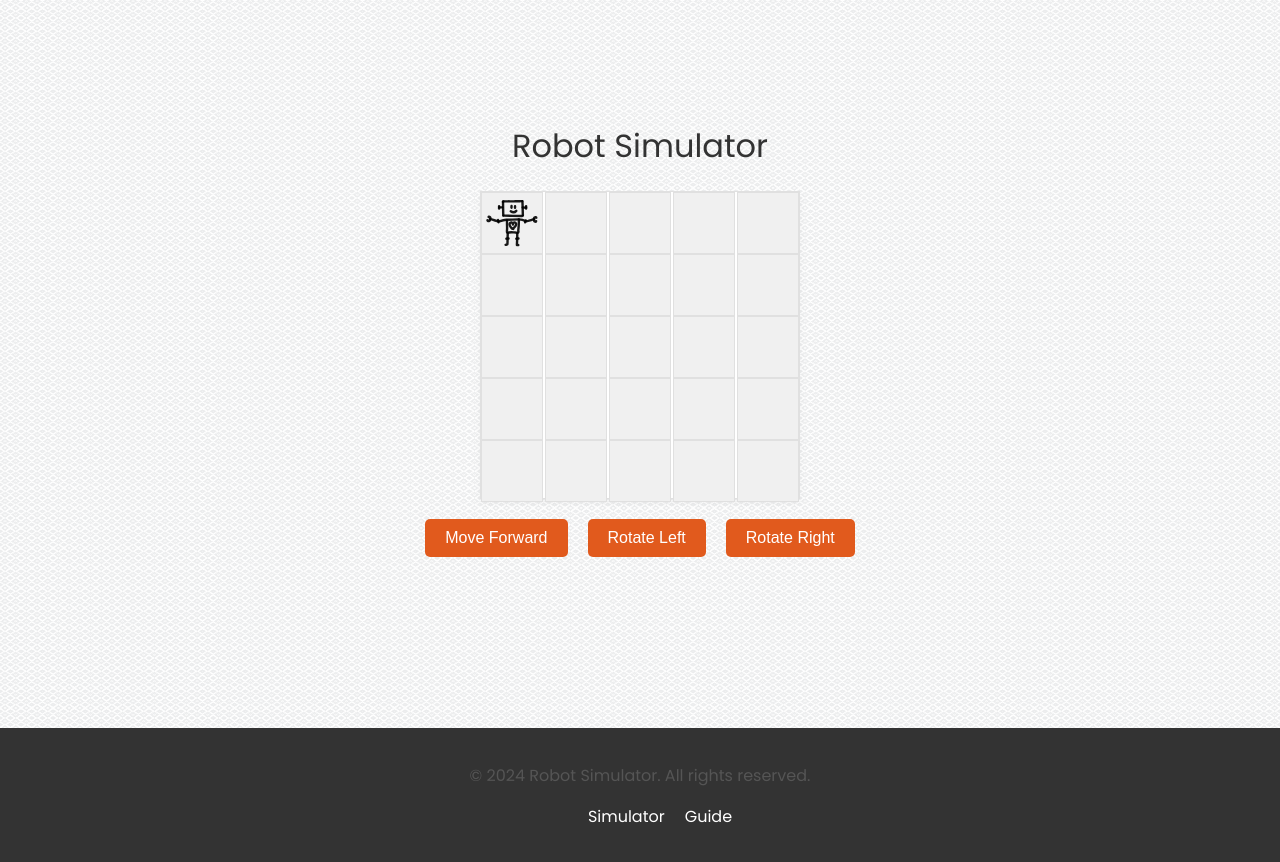
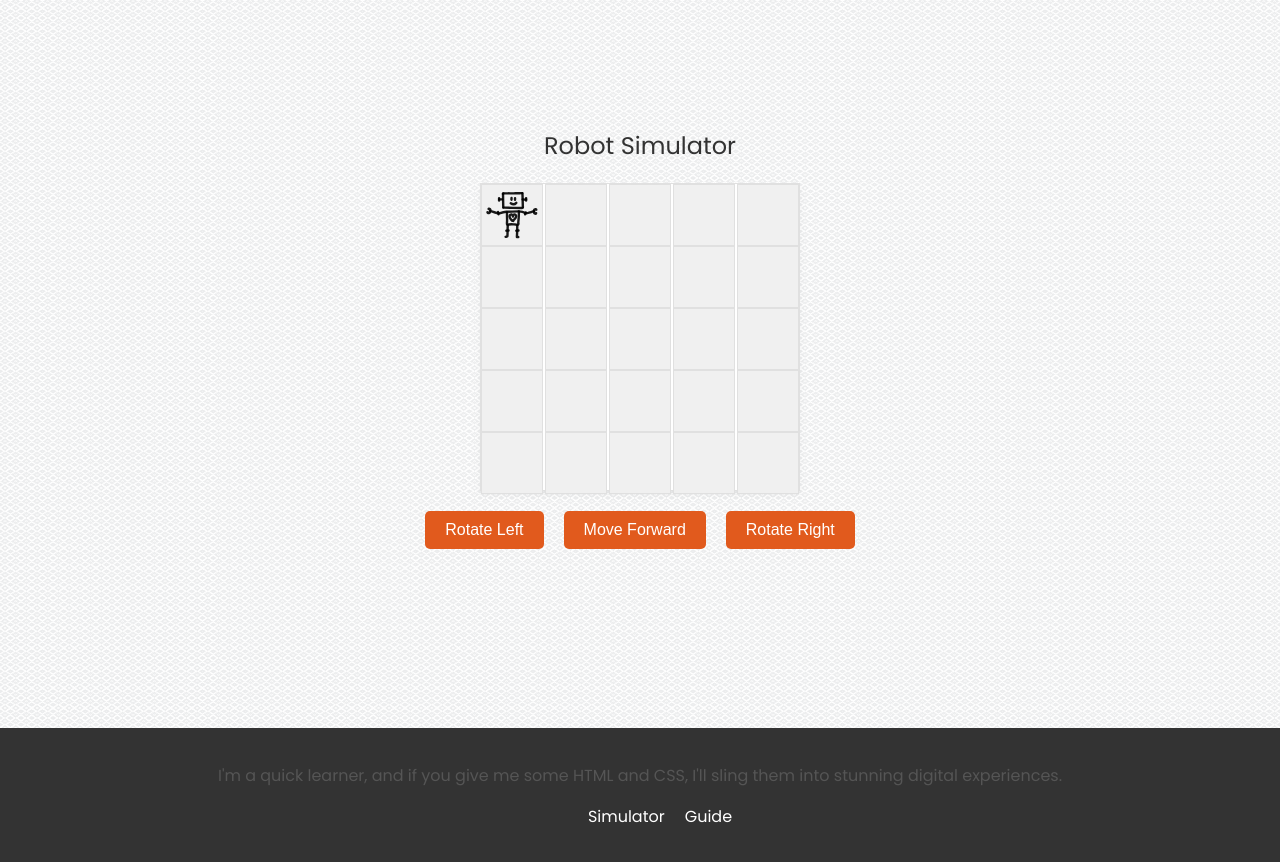
Before and after one commit to OneTwoSz/Yourbell_Projects, a React (Create React App) app in the folder robot-simulator/: page / in a window 1280 px wide. Shown: the part 1260-2122 px from the top of the page. Built offline with nearby package versions, Linux system fonts and the light colour scheme.

Commit message:
Final push I guess

```diff
--- a/robot-simulator/src/App.js
+++ b/robot-simulator/src/App.js
@@ -11,18 +11,19 @@ import useRobot from './hooks/useRobot';
 const App = () => {
   const { position, moveForward, rotateLeft, rotateRight } = useRobot();
 
-  const scrollToSimulator = () => {
-    document.getElementById('simulator').scrollIntoView({ behavior: 'smooth' });
+  const scrollToElement = (id) => {
+    document.getElementById(id).scrollIntoView({ behavior: 'smooth' });
   };
 
   return (
     <div className="app">
       <Header />
-      <Hero onClick={scrollToSimulator} />
-      <div id="guide">
+      <Hero onClick={() => scrollToElement('simulator')} />
+      <main>
+        <section id="guide">
           <InteractiveGuide />
-      </div>
-      <div id="simulator">
+        </section>
+        <section id="simulator">
           <h1>Robot Simulator</h1>
           <Grid position={position} gridSize={5} />
           <Controls
@@ -30,7 +31,8 @@ const App = () => {
             rotateLeft={rotateLeft}
             rotateRight={rotateRight}
           />
-      </div>
+        </section>
+      </main>
       <Footer />
     </div>
   );
--- a/robot-simulator/src/components/Controls.js
+++ b/robot-simulator/src/components/Controls.js
@@ -3,8 +3,8 @@ import React from 'react';
 const Controls = ({ moveForward, rotateLeft, rotateRight }) => {
   return (
     <div className="controls">
+      <button onClick={rotateLeft}>Rotate Left</button>
       <button onClick={moveForward}>Move Forward</button>
-      <button onClick={rotateLeft}>Rotate Left</button>
       <button onClick={rotateRight}>Rotate Right</button>
     </div>
   );
--- a/robot-simulator/src/components/Footer.js
+++ b/robot-simulator/src/components/Footer.js
@@ -4,7 +4,7 @@ const Footer = () => {
   return (
     <footer className="footer">
       <div className="container">
-        <p>&copy; 2024 Robot Simulator. All rights reserved.</p>
+        <p>I'm a quick learner, and if you give me some HTML and CSS, I'll sling them into stunning digital experiences.</p>
         <nav className="footer-nav">
           <ul>
             <li><a href="#simulator">Simulator</a></li>
--- a/robot-simulator/src/components/Grid.js
+++ b/robot-simulator/src/components/Grid.js
@@ -3,39 +3,32 @@ import { ReactComponent as RobotIcon } from '../assets/robot.svg';
 
 const Grid = ({ position, gridSize }) => {
   const getRotation = (direction) => {
-    switch (direction) {
-      case 'N':
-        return 'rotate(0deg)';
-      case 'E':
-        return 'rotate(90deg)';
-      case 'S':
-        return 'rotate(180deg)';
-      case 'W':
-        return 'rotate(270deg)';
-      default:
-        return 'rotate(0deg)';
-    }
+    const rotations = {
+      N: 'rotate(0deg)',
+      E: 'rotate(90deg)',
+      S: 'rotate(180deg)',
+      W: 'rotate(270deg)',
+    };
+    return rotations[direction] || 'rotate(0deg)';
   };
 
   return (
     <div className="grid">
-      {[...Array(gridSize)].map((_, rowIndex) => (
+      {Array.from({ length: gridSize }).map((_, rowIndex) => (
         <div key={rowIndex} className="row">
-          {[...Array(gridSize)].map((_, colIndex) => (
-            <div
-              key={colIndex}
-              className={`cell ${
-                position.x === colIndex && position.y === rowIndex ? 'robot' : ''
-              }`}
-            >
-              {position.x === colIndex && position.y === rowIndex && (
+          {Array.from({ length: gridSize }).map((_, colIndex) => {
+            const isRobotPosition = position.x === colIndex && position.y === rowIndex;
+            return (
+              <div key={colIndex} className={`cell ${isRobotPosition ? 'robot' : ''}`}>
+                {isRobotPosition && (
                   <RobotIcon
                     style={{ transform: getRotation(position.dir) }}
                     className="robot-svg"
                   />
                 )}
               </div>
-          ))}
+            );
+          })}
         </div>
       ))}
     </div>
--- a/robot-simulator/src/components/InteractiveGuide.js
+++ b/robot-simulator/src/components/InteractiveGuide.js
@@ -13,17 +13,8 @@ const steps = [
 const InteractiveGuide = () => {
   const [currentStep, setCurrentStep] = useState(0);
 
-  const nextStep = () => {
-    if (currentStep < steps.length - 1) {
-      setCurrentStep(currentStep + 1);
-    }
-  };
-
-  const prevStep = () => {
-    if (currentStep > 0) {
-      setCurrentStep(currentStep - 1);
-    }
-  };
+  const nextStep = () => setCurrentStep((prevStep) => Math.min(prevStep + 1, steps.length - 1));
+  const prevStep = () => setCurrentStep((prevStep) => Math.max(prevStep - 1, 0));
 
   return (
     <div className="interactive-guide">
--- a/robot-simulator/src/hooks/useRobot.js
+++ b/robot-simulator/src/hooks/useRobot.js
@@ -7,25 +7,27 @@ const useRobot = () => {
   const [position, setPosition] = useState({ x: 0, y: 0, dir: 'N' });
 
   const moveForward = () => {
-    setPosition(prev => {
-      let { x, y, dir } = prev;
+    setPosition(({ x, y, dir }) => {
+      const newPosition = { x, y, dir };
+
       switch (dir) {
         case 'W':
-          y = Math.max(0, y - 1);
+          newPosition.y = Math.max(0, y - 1);
           break;
         case 'S':
-          x = Math.min(GRID_SIZE - 1, x + 1);
+          newPosition.x = Math.min(GRID_SIZE - 1, x + 1);
           break;
         case 'E':
-          y = Math.min(GRID_SIZE - 1, y + 1);
+          newPosition.y = Math.min(GRID_SIZE - 1, y + 1);
           break;
         case 'N':
-          x = Math.max(0, x - 1);
+          newPosition.x = Math.max(0, x - 1);
           break;
         default:
           break;
       }
-      return { x, y, dir };
+
+      return newPosition;
     });
   };
 
--- a/robot-simulator/src/styles/App.css
+++ b/robot-simulator/src/styles/App.css
@@ -1,20 +1,20 @@
 body {
-  background-color: #f7f7f7; /* Light gray background */
-  color: #333333; /* Dark gray text */
+  background-color: #f7f7f7;
+  color: #333333;
   font-family: 'Poppins';
   margin: 0;
   padding: 0;
 }
 
 h1, h2, h3 {
-  font-weight: 400; /* Lighter font weight for headings */
-  color: #333333; /* Consistent heading color */
+  font-weight: 400;
+  color: #333333;
 }
 
 p {
   font-size: 1rem;
   line-height: 1.5;
-  color: #555555; /* Slightly lighter gray for paragraph text */
+  color: #555555;
 }
 
 button {
@@ -41,11 +41,11 @@ button:hover {
   align-items: center;
   text-align: center;
   background-image: url('../assets/hero.jpg');
-  background-size: cover; /* Cover the whole hero section */
-  background-position: center; /* Center the image */
-  color: #ffffff; /* Make text white for contrast */
+  background-size: cover;
+  background-position: center;
+  color: #ffffff;
   padding: 0 20px;
-  box-shadow: 0 4px 6px rgba(0, 0, 0, 0.1); /* Subtle shadow for depth */
+  box-shadow: 0 4px 6px rgba(0, 0, 0, 0.1);
 }
 
 .hero h1 {
@@ -74,11 +74,11 @@ button:hover {
 }
 
 .hero-text-box {
-  background-color: #edeae5; /* Light gray box */
-  padding: 15px 25px; /* Padding inside the box */
-  border-radius: 8px; /* Rounded corners */
+  background-color: #edeae5;
+  padding: 15px 25px;
+  border-radius: 8px;
   font-size: 1.2rem;
-  color: #080808; /* Text color */
+  color: #080808;
   margin-bottom: 30px;
 }
 
@@ -219,12 +219,12 @@ button:hover {
   background-color: #ffffff;
   padding: 1px 0;
   color: #ffffff;
-  position: fixed; /* Make the header fixed at the top */
-  top: 0; /* Position it at the very top */
+  position: fixed;
+  top: 0;
   left: 0;
-  width: 100%; /* Make sure the header spans the full width of the screen */
-  z-index: 1000; /* Ensure it stays above other elements */
-  box-shadow: 0 4px 6px rgba(0, 0, 0, 0.1); /* Add a subtle shadow for depth */
+  width: 100%;
+  z-index: 1000;
+  box-shadow: 0 4px 6px rgba(0, 0, 0, 0.1);
 }
 
 .header .container {
@@ -235,7 +235,7 @@ button:hover {
 }
 
 body {
-  padding-top: 60px; /* Adjust this based on the header's height */
+  padding-top: 60px;
 }
 
 .logo {
@@ -254,7 +254,7 @@ body {
   display: flex;
   flex-direction: column;
   gap: 4px;
-  z-index: 1001; /* Ensures the hamburger is above the overlay */
+  z-index: 1001;
 }
 
 .hamburger .bar {
```
Lines whose indentation alone changed are shown as unchanged.
